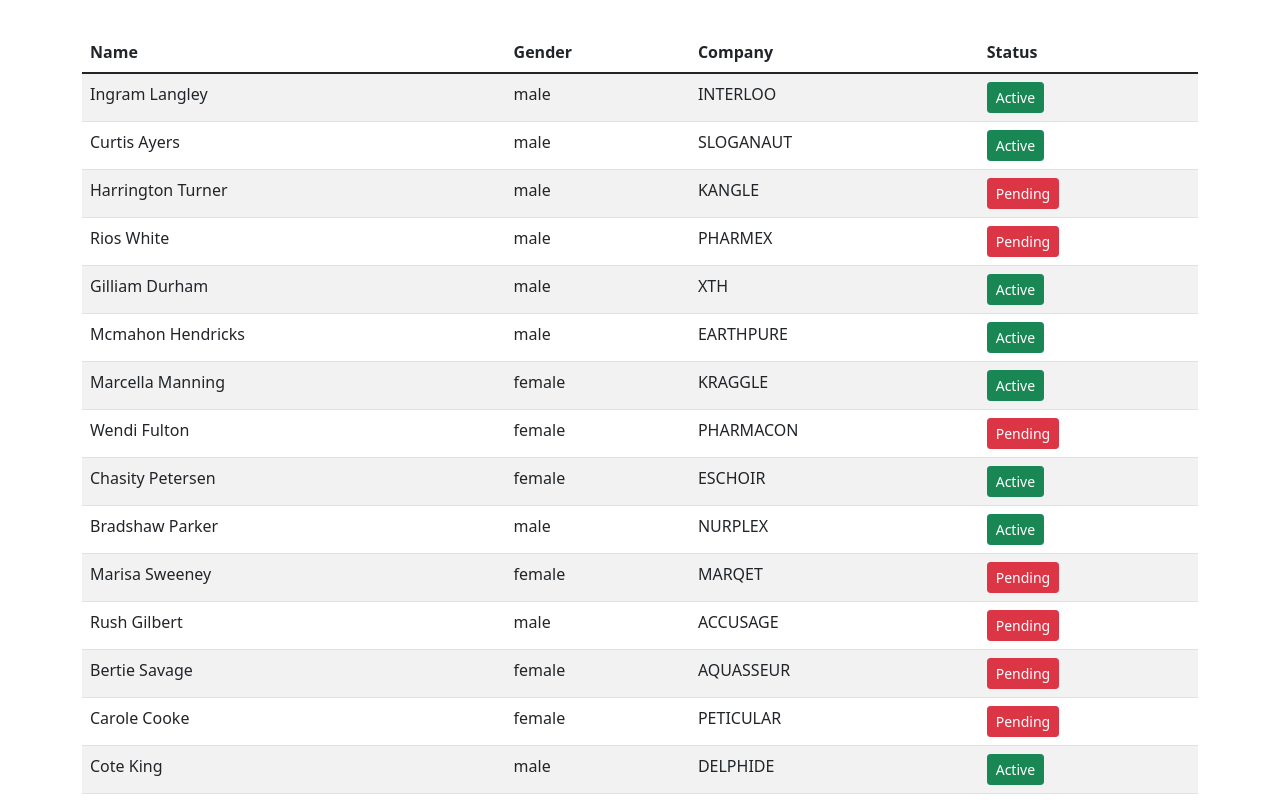
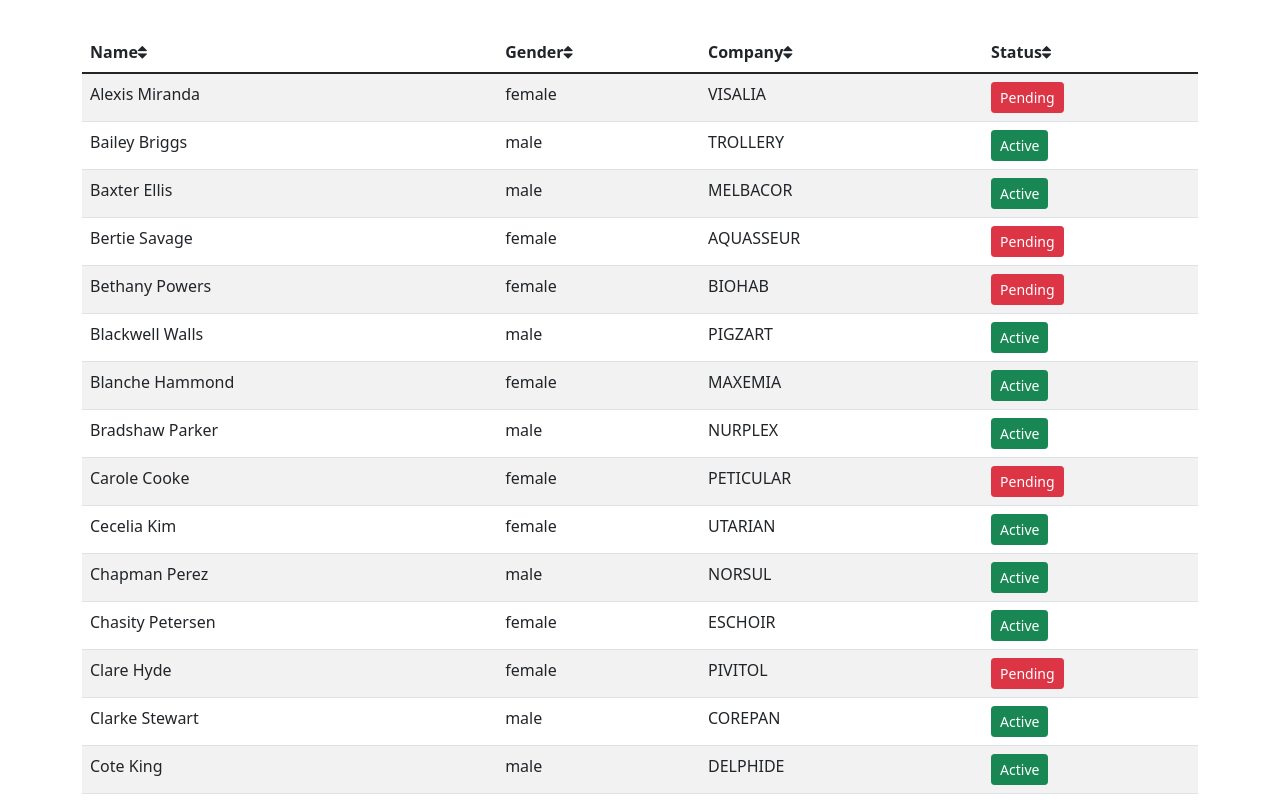
Before and after one commit to karim-mmd12/personTable, a React (Create React App) app: page / in a window 1280 px wide. Shown: the top 800 px of the page. Built offline with nearby package versions, Linux system fonts and the light colour scheme.

Commit message:
sort table on different columns

```diff
--- a/package.json
+++ b/package.json
@@ -12,6 +12,7 @@
     "@types/react-dom": "^17.0.9",
     "bootstrap": "^5.1.2",
     "font-awesome": "^4.7.0",
+    "lodash": "^4.17.21",
     "react": "^17.0.2",
     "react-dom": "^17.0.2",
     "react-scripts": "4.0.3",
@@ -41,5 +42,8 @@
       "last 1 firefox version",
       "last 1 safari version"
     ]
+  },
+  "devDependencies": {
+    "@types/lodash": "^4.14.175"
   }
 }
--- a/src/components/persons.tsx
+++ b/src/components/persons.tsx
@@ -2,9 +2,19 @@ import React, { Component } from 'react'
 import { Person } from '../interfaces/Person'
 import { getPersons } from '../services/fakePersonsService'
 import Active from './common/active'
+import _ from 'lodash'
 
 class Persons extends Component {
-  state = { persons: getPersons() }
+  state: {
+    persons: Person[]
+    sortBy: { path: string; order: 'asc' | 'desc' }
+  } = {
+    persons: [],
+    sortBy: { path: 'name', order: 'asc' },
+  }
+  componentDidMount = () => {
+    this.setState({ persons: getPersons() })
+  }
   handleClick = (person: Person) => {
     const persons = [...this.state.persons]
     const index = persons.indexOf(person)
@@ -12,21 +22,41 @@ class Persons extends Component {
     persons[index].isActive = !persons[index].isActive
     this.setState({ persons })
   }
+  handleSortClick(path: string): void {
+    const sortBy = { ...this.state.sortBy }
+    if (sortBy.path === path)
+      sortBy.order = sortBy.order === 'asc' ? 'desc' : 'asc'
+    else {
+      sortBy.path = path
+      sortBy.order = 'asc'
+    }
+    this.setState({ sortBy })
+  }
   render() {
-    const { length: count } = this.state.persons
+    const { persons, sortBy } = this.state
+    const { length: count } = persons
+    const sortedPersons = _.orderBy(persons, [sortBy.path], [sortBy.order])
     if (count === 0) return <p>There are no persons</p>
     return (
       <table className='table table-striped'>
         <thead>
           <tr>
-            <th>Name</th>
-            <th>Gender</th>
-            <th>Company</th>
-            <th>Status</th>
+            <th onClick={() => this.handleSortClick('name')}>
+              Name<i className='fa fa-sort' aria-hidden='true'></i>
+            </th>
+            <th onClick={() => this.handleSortClick('gender')}>
+              Gender<i className='fa fa-sort' aria-hidden='true'></i>
+            </th>
+            <th onClick={() => this.handleSortClick('company')}>
+              Company<i className='fa fa-sort' aria-hidden='true'></i>
+            </th>
+            <th onClick={() => this.handleSortClick('isActive')}>
+              Status<i className='fa fa-sort' aria-hidden='true'></i>
+            </th>
           </tr>
         </thead>
         <tbody>
-          {this.state.persons.map((person) => (
+          {sortedPersons.map((person) => (
             <tr key={person.id}>
               <td>{person.name}</td>
               <td>{person.gender}</td>
```
Also changed, not shown: src/App.tsx (+5 -5 lines), 1 other file (tests, documents, lock files or other folders).
